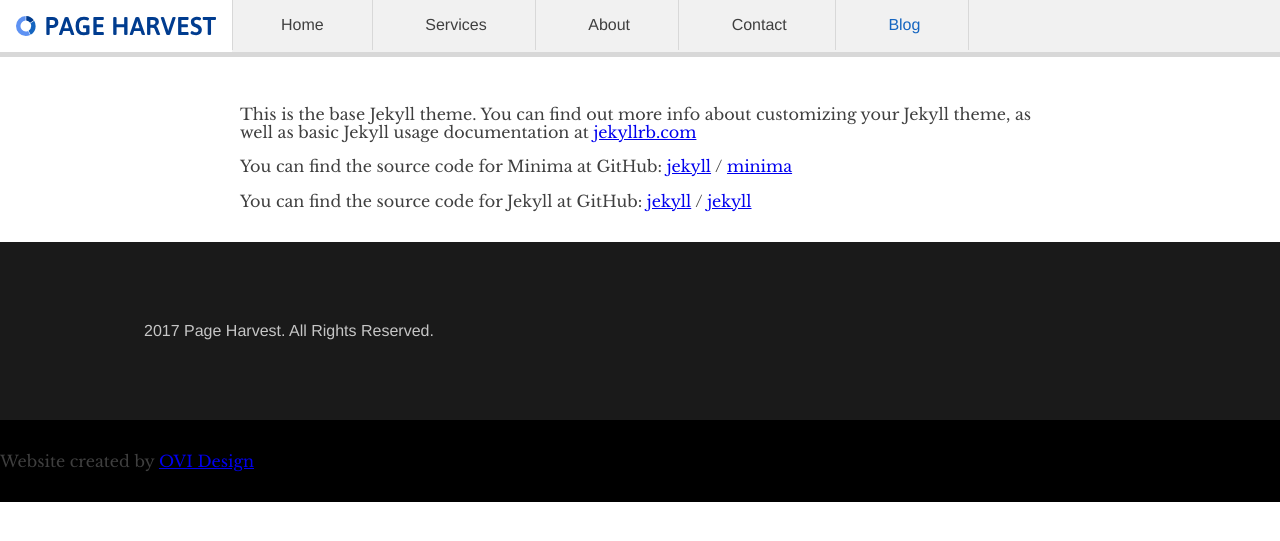
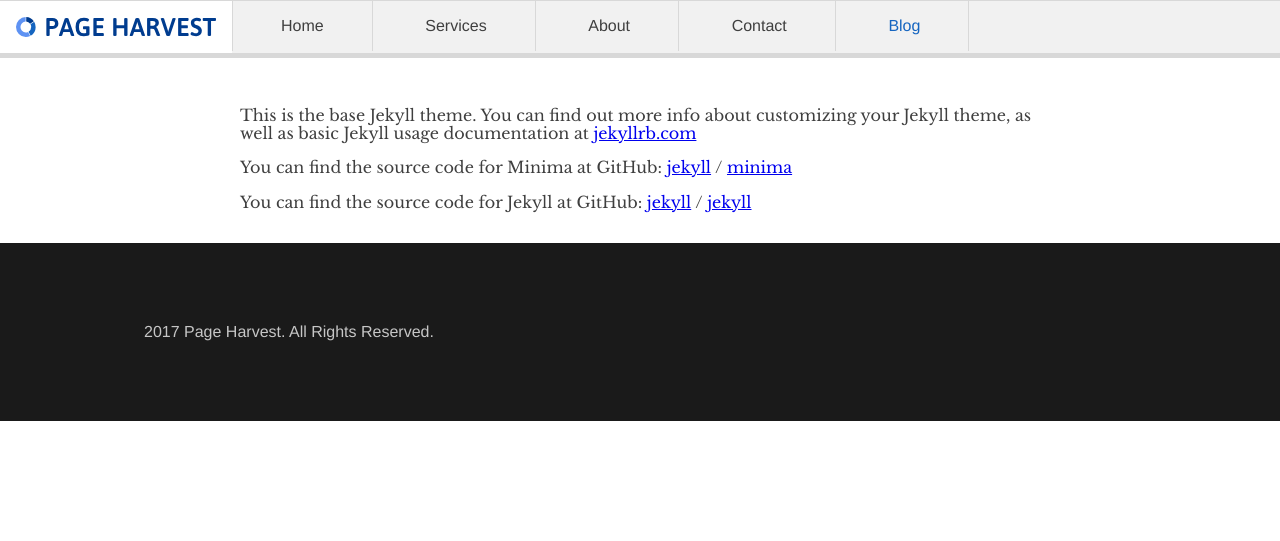
Before and after one commit to ovidesign/ovidesign.github.io, a Jekyll site: the page built from about.md, in a window 1280 px wide. Shown: the top 541 px of the page. Built offline with Jekyll 4.4.1, drawn with Linux system fonts in a browser that asks for light colours.

Commit message:
Refined nav final

```diff
--- a/_includes/footer.html
+++ b/_includes/footer.html
@@ -11,10 +11,3 @@
     </p>
   </div>
 </div>
-<div class="footer-ground">
-  <div class="container">
-    <p class="text-right">Website created by
-      <a href="http://www.michaelfreiman.com">OVI Design</a>
-    </p>
-  </div>
-</div>
--- a/_sass/partials/header.scss
+++ b/_sass/partials/header.scss
@@ -9,4 +9,9 @@
   max-width: 900px;
   height: auto;
   margin: 0 auto;
+  background-color: $lt-grey;
+  padding: 0;
+  @include desktops {
+    padding: 2em;
+  }
 }
--- a/_sass/partials/nav.scss
+++ b/_sass/partials/nav.scss
@@ -2,10 +2,11 @@
 nav {
   position: relative;
   background-color: $white;
+  border-bottom: 5px solid darken($nav, 10%);
+  border-top: 1px solid darken($nav, 10%);
   @include tablets {
     background-color: $nav;
   }
-  border-bottom: 5px solid darken($nav, 10%);
 }
 
 // Nav Logo
@@ -45,12 +46,14 @@
     padding: 1em 2em;
     list-style: none;
     border-bottom: 1px solid darken($nav, 10%);
+    text-indent: .8em;
     font-family: $copy;
     @include tablets {
       display: inline-block;
       padding: 0 2em;
       border-bottom: 0px solid transparent;
       border-right: 1px solid darken($nav, 10%);
+      text-indent: 0;
       &:first-child {
         border-left: 1px solid darken($nav, 10%);
       }
```
